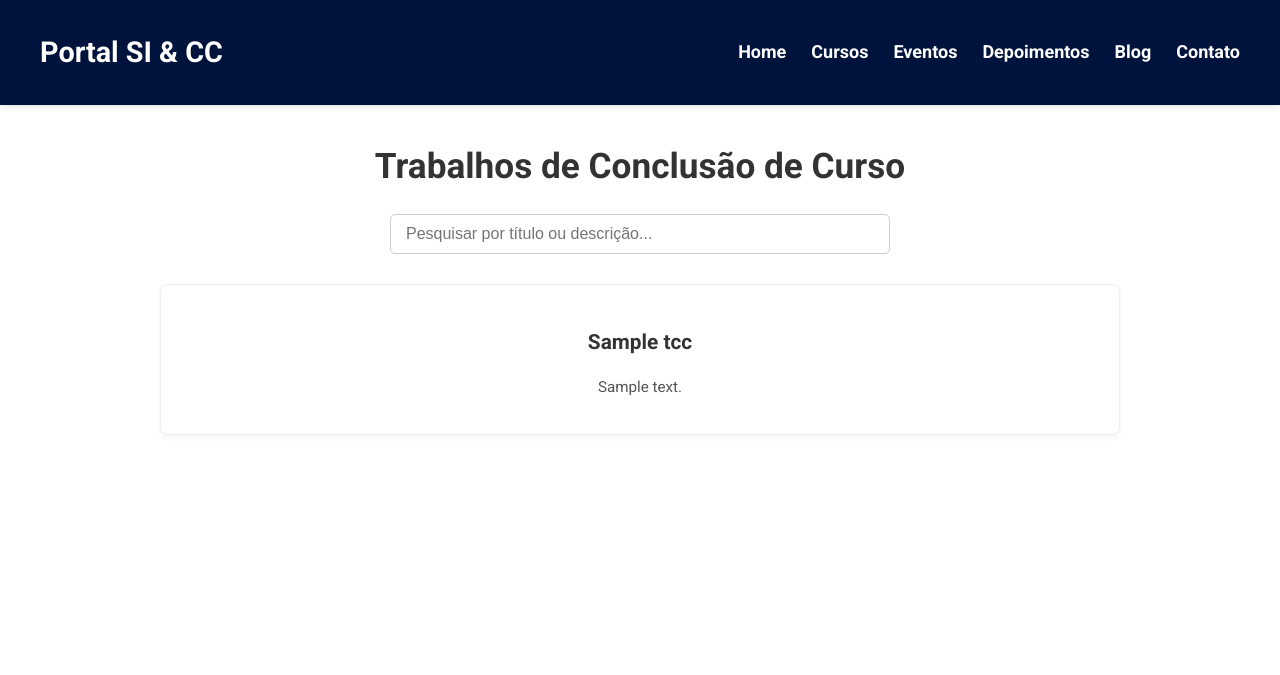
After one commit to cs0097746/PROJETO-DE-SOFTWARE-I, a Django app: page /tccs-computacao/ in a window 1280 px wide. The commit adds this page. Shown: the top 675 px of the page. Run offline with Django 5.2, Linux system fonts and the light colour scheme; tables that the repository leaves empty hold one stand-in row (values such as "Sample post").

Commit message:
pagina tccs
css nao tá carregando

```diff
--- a/site_inf/admin.py
+++ b/site_inf/admin.py
@@ -1,10 +1,11 @@
 from django.contrib import admin
-from .models import Evento, PostBlog, Projeto, ExAluno, Professor, EmpresaParceira, Vaga
+from .models import Evento, PostBlog, Projeto, ExAluno, Professor, EmpresaParceira, Vaga, TCC
 from import_export.admin import ImportExportModelAdmin
 
 admin.site.register(Evento)
 admin.site.register(PostBlog)
 admin.site.register(Projeto)
+admin.site.register(TCC)
 
 @admin.register(ExAluno)
 class ExAlunoAdmin(ImportExportModelAdmin):
--- a/site_inf/models.py
+++ b/site_inf/models.py
@@ -71,3 +71,12 @@ class Vaga(models.Model):
 
     def __str__(self):
         return f"{self.titulo} - {self.empresa.nome}"
+
+class TCC(models.Model):
+    titulo = models.CharField(max_length=200)
+    descricao = models.TextField()
+    ano = models.IntegerField(null=True, blank=True)
+    link = models.URLField(null=True, blank=True)  # opcional: link para o PDF ou repositório
+
+    def __str__(self):
+        return self.titulo
--- a/site_inf/static/site_inf/css/style.css
+++ b/site_inf/static/site_inf/css/style.css
@@ -1398,3 +1398,59 @@ footer {
     height: 38px;
   }
 }
+
+.tcc-container {
+  max-width: 1000px;
+  margin: 40px auto;
+  padding: 0 20px;
+  text-align: center;
+}
+
+.tcc-title {
+  font-size: 2.2em;
+  margin-bottom: 20px;
+}
+
+.search-bar {
+  margin-bottom: 30px;
+}
+
+.search-bar input {
+  width: 100%;
+  max-width: 500px;
+  padding: 10px 15px;
+  font-size: 1em;
+  border-radius: 5px;
+  border: 1px solid #ccc;
+}
+
+.tcc-list {
+  display: grid;
+  grid-template-columns: repeat(auto-fit, minmax(300px, 1fr));
+  gap: 25px;
+  justify-content: center;
+}
+
+.tcc-card {
+  background-color: #fff;
+  border: 1px solid #eee;
+  border-radius: 8px;
+  padding: 20px;
+  box-shadow: 0 2px 6px rgba(0, 0, 0, 0.05);
+  transition: box-shadow 0.3s ease;
+}
+
+.tcc-card:hover {
+  box-shadow: 0 4px 12px rgba(0, 0, 0, 0.12);
+}
+
+.tcc-card h3 {
+  margin-bottom: 10px;
+  font-size: 1.3em;
+  color: #333;
+}
+
+.tcc-card p {
+  color: #555;
+  font-size: 0.95em;
+}
--- /dev/null
+++ b/site_inf/templates/site_inf/pages/tcc_computacao.html
@@ -0,0 +1,41 @@
+{% extends "site_inf/base.html" %}
+
+{% block content %}
+<div class="tcc-container">
+  <h1 class="tcc-title">Trabalhos de Conclusão de Curso</h1>
+
+  <div class="search-bar">
+    <input
+      type="text"
+      id="searchInput"
+      placeholder="Pesquisar por título ou descrição..."
+      onkeyup="filtrarTCCs()"
+    />
+  </div>
+
+  <div class="tcc-list" id="tccList">
+    {% for tcc in tccs %}
+    <div class="tcc-card">
+      <h3>{{ tcc.titulo }}</h3>
+      <p>{{ tcc.descricao }}</p>
+    </div>
+    {% endfor %}
+  </div>
+</div>
+{% endblock %}
+
+{% block extra_scripts %}
+<script>
+  function filtrarTCCs() {
+    const input = document.getElementById("searchInput").value.toLowerCase();
+    const cards = document.querySelectorAll(".tcc-card");
+
+    cards.forEach((card) => {
+      const titulo = card.querySelector("h3").textContent.toLowerCase();
+      const descricao = card.querySelector("p").textContent.toLowerCase();
+      const match = titulo.includes(input) || descricao.includes(input);
+      card.style.display = match ? "block" : "none";
+    });
+  }
+</script>
+{% endblock %}
--- a/site_inf/templates/site_inf/partials/_head.html
+++ b/site_inf/templates/site_inf/partials/_head.html
@@ -6,3 +6,4 @@
 <link rel="stylesheet" href="{% static 'site_inf/css/style.css' %}">
 <link rel="stylesheet" href="https://cdnjs.cloudflare.com/ajax/libs/font-awesome/6.5.0/css/all.min.css">
 <link href="https://fonts.googleapis.com/css?family=Roboto:400,700&display=swap" rel="stylesheet">
+{% block extra_styles %}{% endblock %}
--- a/site_inf/urls.py
+++ b/site_inf/urls.py
@@ -1,4 +1,4 @@
-from site_inf.views import index, blog, projetos, eventos, post_detail, projeto_detail, forum, extensao, extensao_inscricoes, extensao_projetos
+from site_inf.views import index, blog, projetos, eventos, post_detail, projeto_detail, forum, extensao, extensao_inscricoes, extensao_projetos, tcc_computacao
 from site_inf.views import sistemas_info ,ciencia_computacao, adicionar_exalunos_em_lote, listar_exalunos
 from site_inf.views import listar_professores, empresas_parceiras, listar_vagas
 from django.urls import path
@@ -27,4 +27,5 @@ urlpatterns = [
     path('professores/', listar_professores, name='listar_professores'),
     path('empresas-parceiras/', empresas_parceiras, name='empresas_parceiras'),
     path('vagas/', listar_vagas, name='listar_vagas'),
+    path('tccs-computacao/', tcc_computacao, name='tcc_computacao'),
 ]
--- a/site_inf/views.py
+++ b/site_inf/views.py
@@ -1,5 +1,5 @@
 from django.shortcuts import render, redirect, get_object_or_404
-from .models import Evento, PostBlog, Projeto, ExAluno, Professor, EmpresaParceira, Vaga
+from .models import Evento, PostBlog, Projeto, ExAluno, Professor, EmpresaParceira, Vaga, TCC
 from datetime import date
 
 def index(request):
@@ -79,3 +79,7 @@ def listar_vagas(request):
         data_expiracao__gte=date.today()
     ).order_by('-data_publicacao')
     return render(request, 'site_inf/pages/listar_vagas.html', {'vagas': vagas})
+
+def tcc_computacao(request):
+    tccs = TCC.objects.all()
+    return render(request, 'site_inf/pages/tcc_computacao.html', {'tccs': tccs})
```
Also changed, not shown: site_inf/templates/site_inf/pages/index.html (+5 -2 lines), db.sqlite3, site_inf/migrations/0008_tcc_remove_exaluno_cidade_remove_exaluno_latitude_and_more.py (added).
